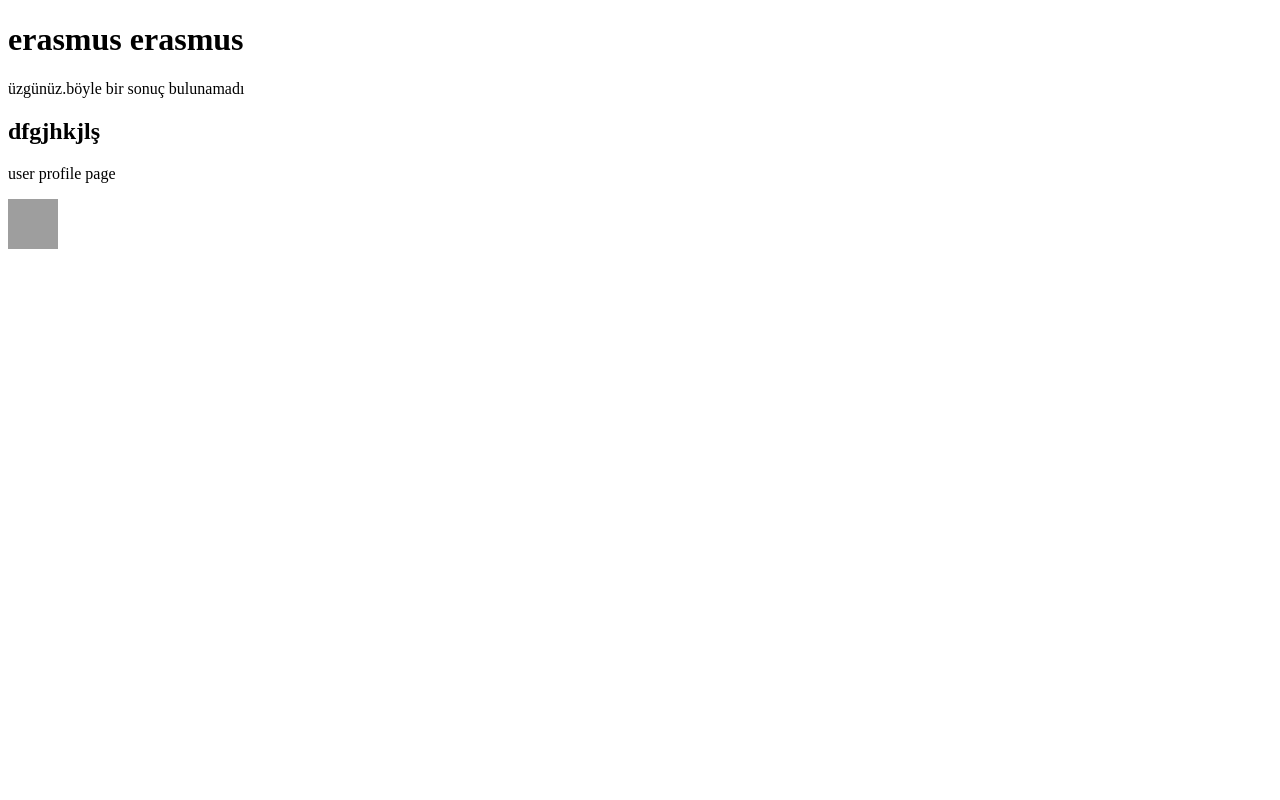
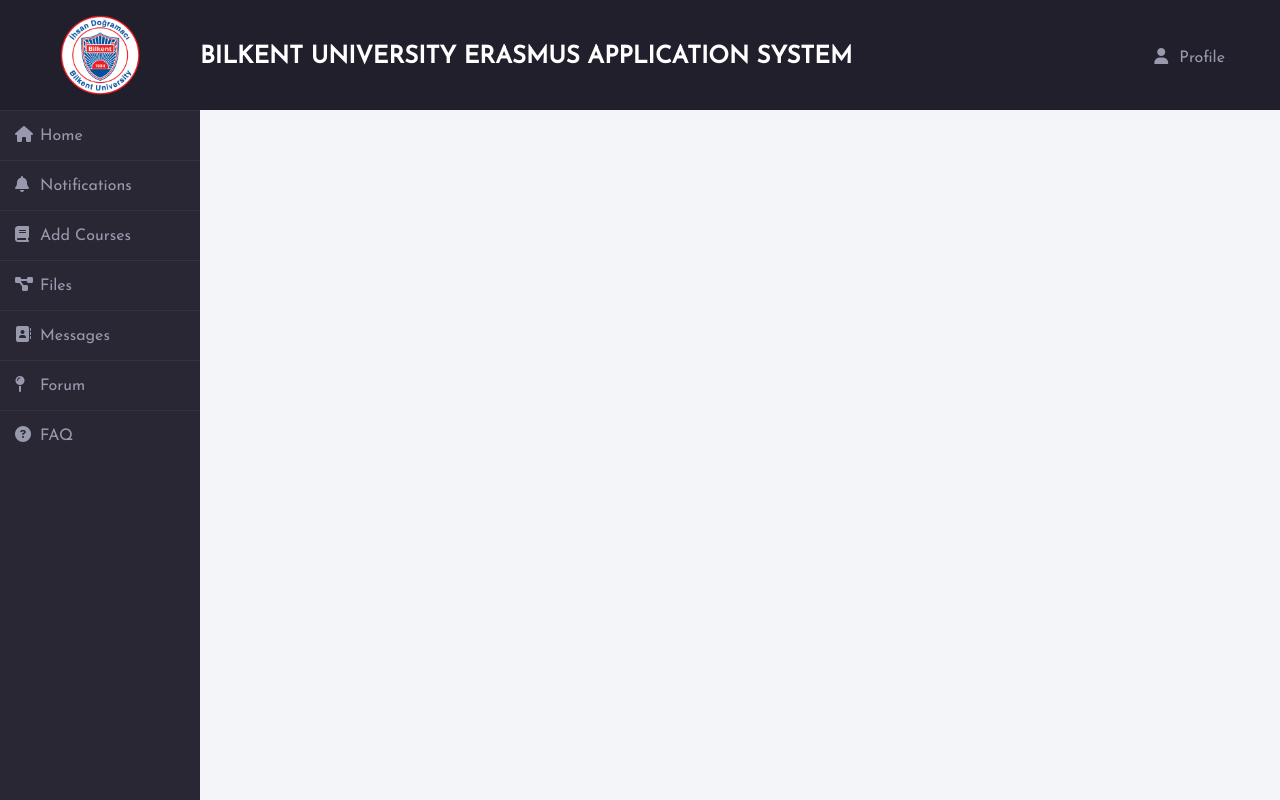
Before and after one commit to aysekelleci/cs319-project, a Django app: page /accounts/profile/ in a window 1280 px wide. Run offline with Django 4.2, Linux system fonts and the light colour scheme; some libraries are stand-ins or nearby versions; grey boxes are pictures that could not be loaded.

Commit message:
Linked home and courses pages

```diff
--- a/erasmus/src/erasmus/accounts/static/manage.js
+++ b/erasmus/src/erasmus/accounts/static/manage.js
@@ -1,6 +1,4 @@
 function myFunction() {
-
-console.log("works");
   // Declare variables
   var input, filter, table, row, courseName, courseID, i, courseTxtValue, idTxtValue;
   input = document.getElementById("myInput");
@@ -23,3 +21,51 @@
     }
   }
 }
+
+let toggle1 = button => {
+            let tableElement = document.getElementById("course_table");
+            let takenCoursesTableElement = document.getElementById("taken_courses_table_merge");
+            let formElement = document.getElementById("myform");
+
+            let hidden = tableElement.getAttribute("hidden");
+            formElement.setAttribute("hidden", "hidden");
+            takenCoursesTableElement.setAttribute("hidden", "hidden");
+
+            if (hidden) {
+                tableElement.removeAttribute("hidden");
+            } /*else {
+               tableElement.setAttribute("hidden", "hidden");
+              }*/
+        }
+
+        let toggle2 = button => {
+            let tableElement = document.getElementById("course_table");
+            let takenCoursesTableElement = document.getElementById("taken_courses_table_merge");
+            let formElement = document.getElementById("myform");
+
+            let hidden = formElement.getAttribute("hidden");
+            tableElement.setAttribute("hidden", "hidden");
+            takenCoursesTableElement.setAttribute("hidden", "hidden");
+
+            if (hidden) {
+                formElement.removeAttribute("hidden");
+            } /*else {
+               formElement.setAttribute("hidden", "hidden");
+               }*/
+        }
+
+        let toggle3 = button => {
+            let tableElement = document.getElementById("course_table");
+            let takenCoursesTableElement = document.getElementById("taken_courses_table_merge");
+            let formElement = document.getElementById("myform");
+
+            let hidden = takenCoursesTableElement.getAttribute("hidden");
+            tableElement.setAttribute("hidden", "hidden");
+            formElement.setAttribute("hidden", "hidden");
+
+            if (hidden) {
+                takenCoursesTableElement.removeAttribute("hidden");
+            } /*else {
+             formElement.setAttribute("hidden", "hidden");
+            }*/
+        }
--- a/erasmus/src/erasmus/accounts/static/styles.css
+++ b/erasmus/src/erasmus/accounts/static/styles.css
@@ -116,6 +116,11 @@
   padding: 15px;
   border-bottom: 1px solid rgba(0,0,0,0.05);
   border-top: 1px solid rgba(255,255,255,0.05);
+}
+
+.wrapper .sidebar ul li a{
+  color: #9899ac;
+  display: block;
 }
 
 .wrapper .sidebar ul li a{
--- a/erasmus/src/erasmus/accounts/templates/accounts/navbar.html
+++ b/erasmus/src/erasmus/accounts/templates/accounts/navbar.html
@@ -20,9 +20,10 @@
     <div class="sidebar">
         {% block sidebar %}
         <ul>
-            <li><a href="../home.html"><i class="fas fa-home"></i>Home</a></li>
+            <li><a href="../accounts/profile/"><i class="fas fa-home"></i>Home</a></li>
             <li><a href="#"><i class="fas fa-bell"></i>Notifications</a></li>
-            <li><a href="../courses.html"><i class="fas fa-book"></i>Add Courses</a></li>
+            <li><a href="../../courses"><i class="fas fa-book"></i>Add Courses</a></li>
+            <li style="display:none;"><a href="../courses.html"><i class="fas fa-address-card"></i>Student List</a></li>
             <li><a href="ssss"><i class="fas fa-project-diagram"></i>Files</a></li>
             <li><a href="#"><i class="fas fa-address-book"></i>Messages</a></li>
             <li><a href="#"><i class="fas fa-map-pin"></i>Forum</a></li>
--- a/erasmus/src/erasmus/courses/templates/courses/home.html
+++ b/erasmus/src/erasmus/courses/templates/courses/home.html
@@ -1,17 +1 @@
-<!DOCTYPE html>
-<html>
-<head>
-<title>Page Title</title>
-</head>
-<body>
-
-<h1>erasmus erasmus</h1>
-<p>üzgünüz.böyle bir sonuç bulunamadı</p>
-
-<h2>dfgjhkjlş</h2>
-<p> user profile page<p>
-
-<img src="https://i.pinimg.com/236x/3d/a3/8c/3da38c149cf1da6823f0d7258accb637.jpg" alt="NOMMMMMMMMMMMMMMMMMMMM" width="50" height="50">
-
-</body>
-</html>
+{% extends 'accounts/navbar.html' %}
```
Also changed, not shown: erasmus/src/erasmus/courses/templates/courses/courses.html (+4 -54 lines).
